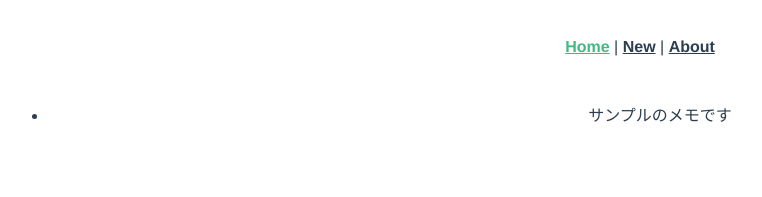
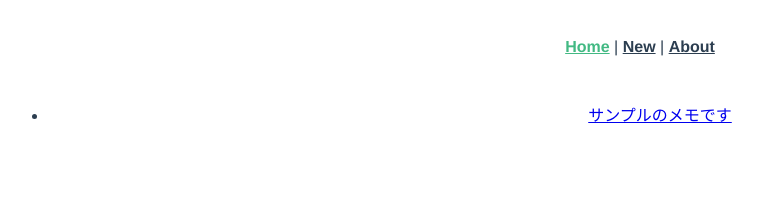
Before and after one commit to toru-x/notepad, a Vue app: page / in a window 1280 px wide. Shown: the top 197 px of the page, without its empty margins (0-762 px from the left). Built offline with nearby package versions, Linux system fonts and the light colour scheme.

Commit message:
13. リスト画面から編集画面にリンクを張ろう
動作完了

```diff
--- a/src/views/Home.vue
+++ b/src/views/Home.vue
@@ -2,8 +2,9 @@
   <div class="home">
     <ul v-for="memo in newest" :key="memo.id">
       <li>
+        <router-link :to ="{name:'Edit',params:{id: memo.id}}">
         {{memo.body}}
-      </li>
+        </router-link></li>
     </ul>
   </div>
 </template>
```
